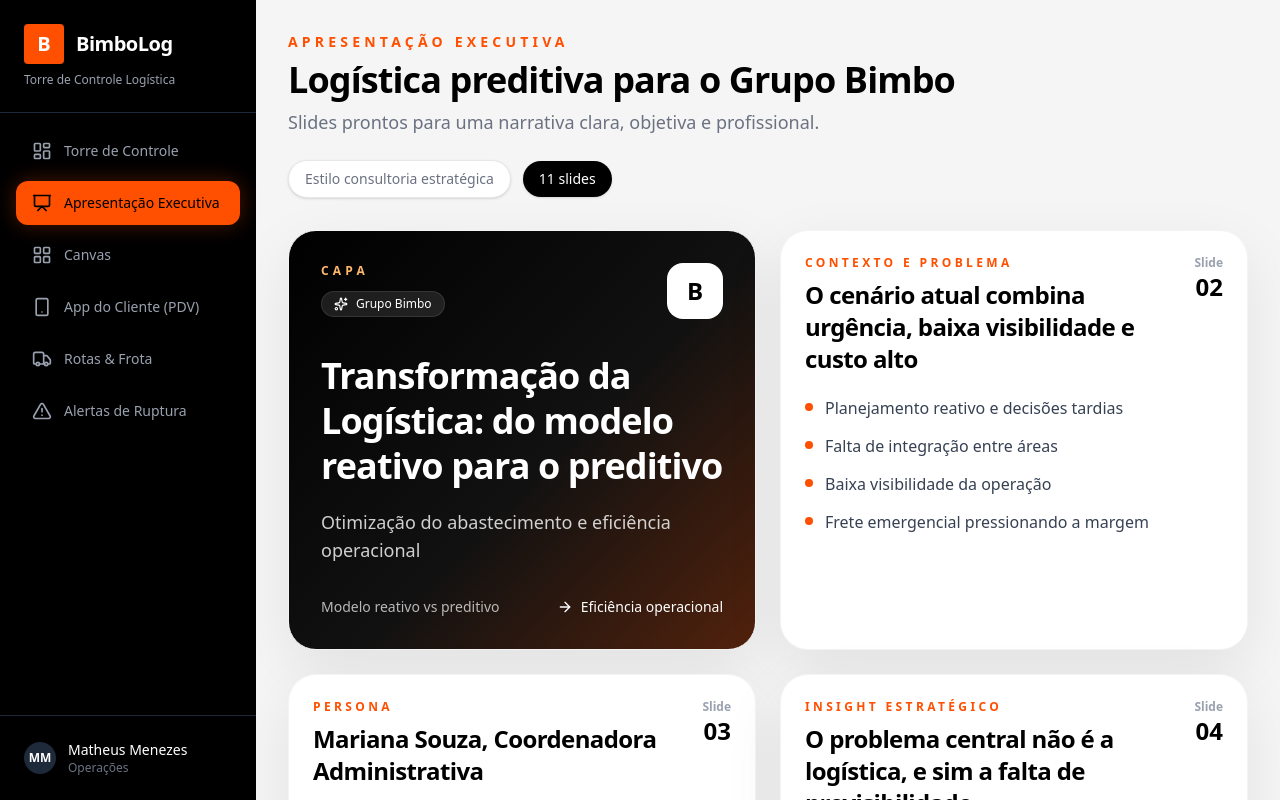
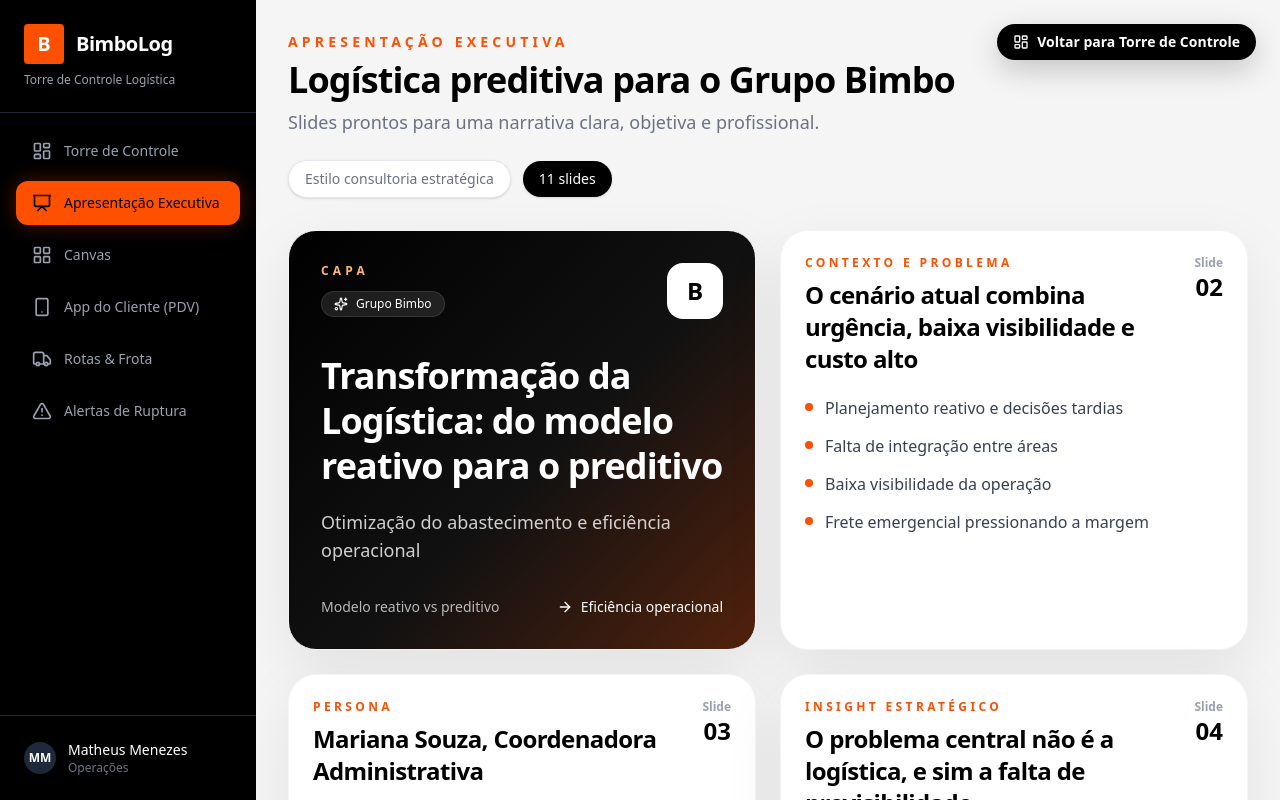
Before and after one commit to Matheusmb3/BIMBO, a React (Vite) app: page / in a window 1280 px wide. Both pictures are taken after a click on the button "Apresentação Executiva". Shown: the top 800 px of the page. Built offline with nearby package versions, Linux system fonts and the light colour scheme; a web font is replaced by a local one.

Commit message:
feat: implement main App component with navigation and dashboard routing logic

```diff
--- a/src/App.tsx
+++ b/src/App.tsx
@@ -4,6 +4,7 @@
  */
 
 import { useState } from 'react';
+import { LayoutDashboard } from 'lucide-react';
 import { Sidebar } from './components/Sidebar';
 import { Canvas, Dashboard, PresentationDeck } from './components/Dashboard';
 import { POSApp } from './components/POSApp';
@@ -36,6 +37,16 @@ export default function App() {
       <Sidebar activeTab={activeTab} setActiveTab={handleTabChange} />
 
       <main className="flex-1 ml-64 overflow-y-auto">
+        {activeTab !== 'dashboard' && (
+          <button
+            type="button"
+            onClick={() => handleTabChange('dashboard')}
+            className="fixed right-6 top-6 z-50 inline-flex items-center gap-2 rounded-full bg-black px-4 py-2 text-sm font-bold text-white shadow-[0_10px_30px_rgba(0,0,0,0.2)] transition-colors hover:bg-gray-800"
+          >
+            <LayoutDashboard size={16} />
+            Voltar para Torre de Controle
+          </button>
+        )}
         {activeTab === 'dashboard' && <Dashboard focusAction={actionFocus} onAction={handleAction} />}
         {activeTab === 'presentation' && <PresentationDeck />}
         {activeTab === 'canvas' && <Canvas />}
```
